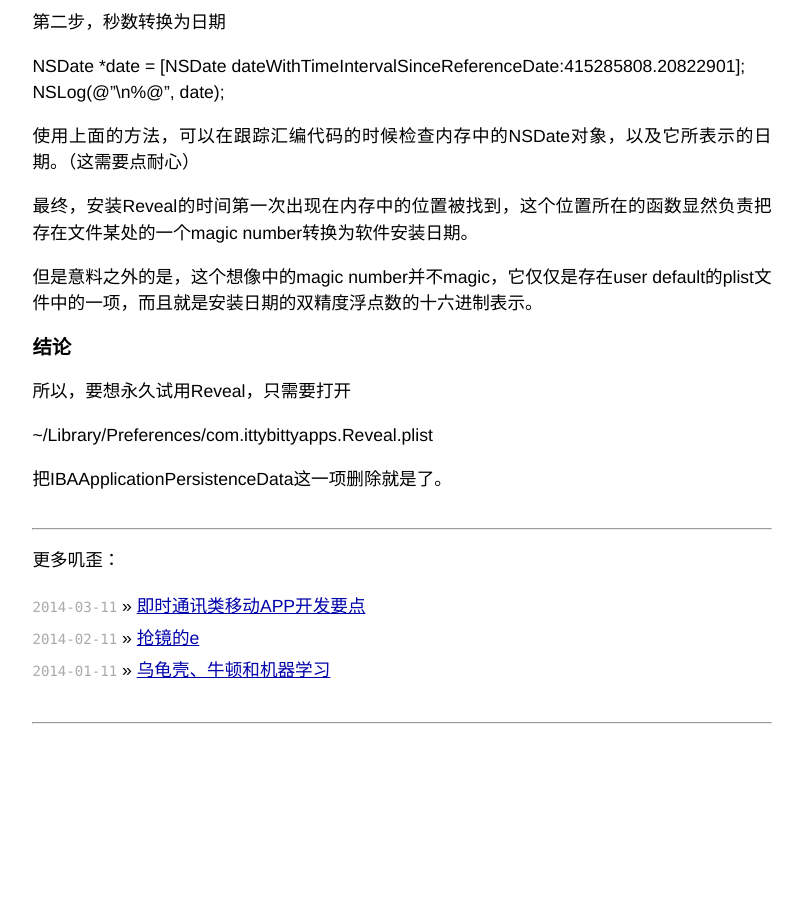
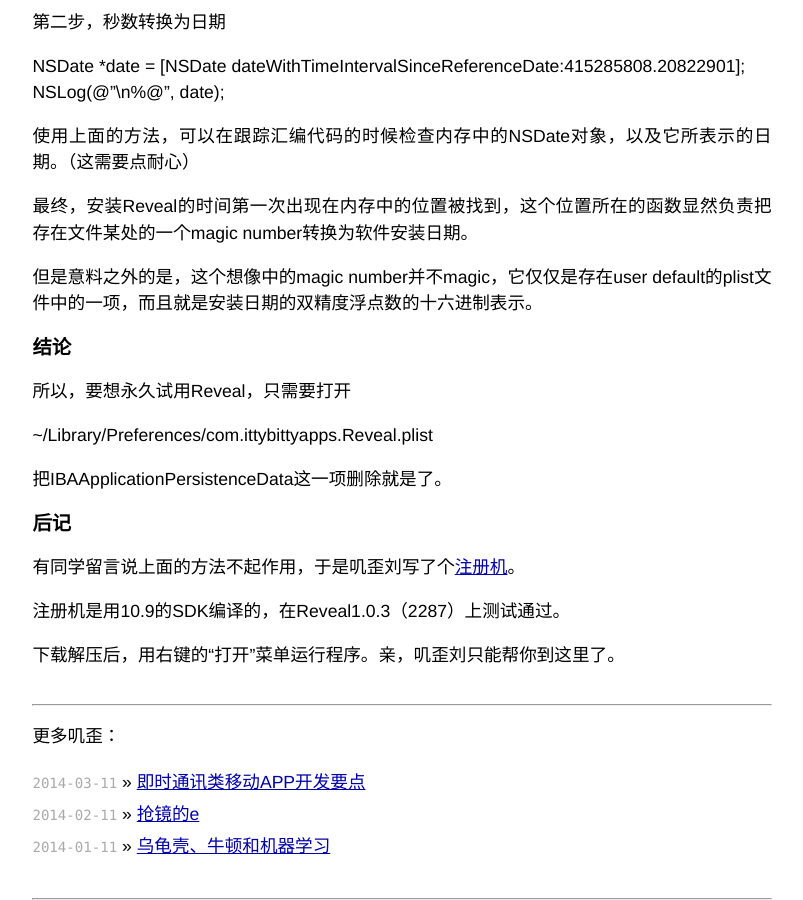
Before and after one commit to jingwei6/blog, a Jekyll site: the page built from _posts/2014-02-28-reveal_crack.markdown, in a window 1280 px wide and 900 px high, scrolled down 1695 px. Shown: the whole window, without its empty margins (238-1041 px from the left). Built offline with Jekyll 4.4.1, drawn with Linux system fonts in a browser that asks for light colours; Markdown is read by kramdown in place of the engine named in the settings; comment, search, counter and statistics services are not loaded; before the commit the page ends 2419 px from its top, so only the background shows below that.

Commit message:
Add cracker app for Reveal

```diff
--- a/_posts/2014-02-28-reveal_crack.markdown
+++ b/_posts/2014-02-28-reveal_crack.markdown
@@ -77,3 +77,10 @@
 ~/Library/Preferences/com.ittybittyapps.Reveal.plist
 
 把IBAApplicationPersistenceData这一项删除就是了。
+
+## 后记 ##
+有同学留言说上面的方法不起作用，于是叽歪刘写了个[注册机](/images/reveal_crack.app.zip)。
+
+注册机是用10.9的SDK编译的，在Reveal1.0.3（2287）上测试通过。
+
+下载解压后，用右键的“打开”菜单运行程序。亲，叽歪刘只能帮你到这里了。
```
Also changed, not shown: 1 other file.
